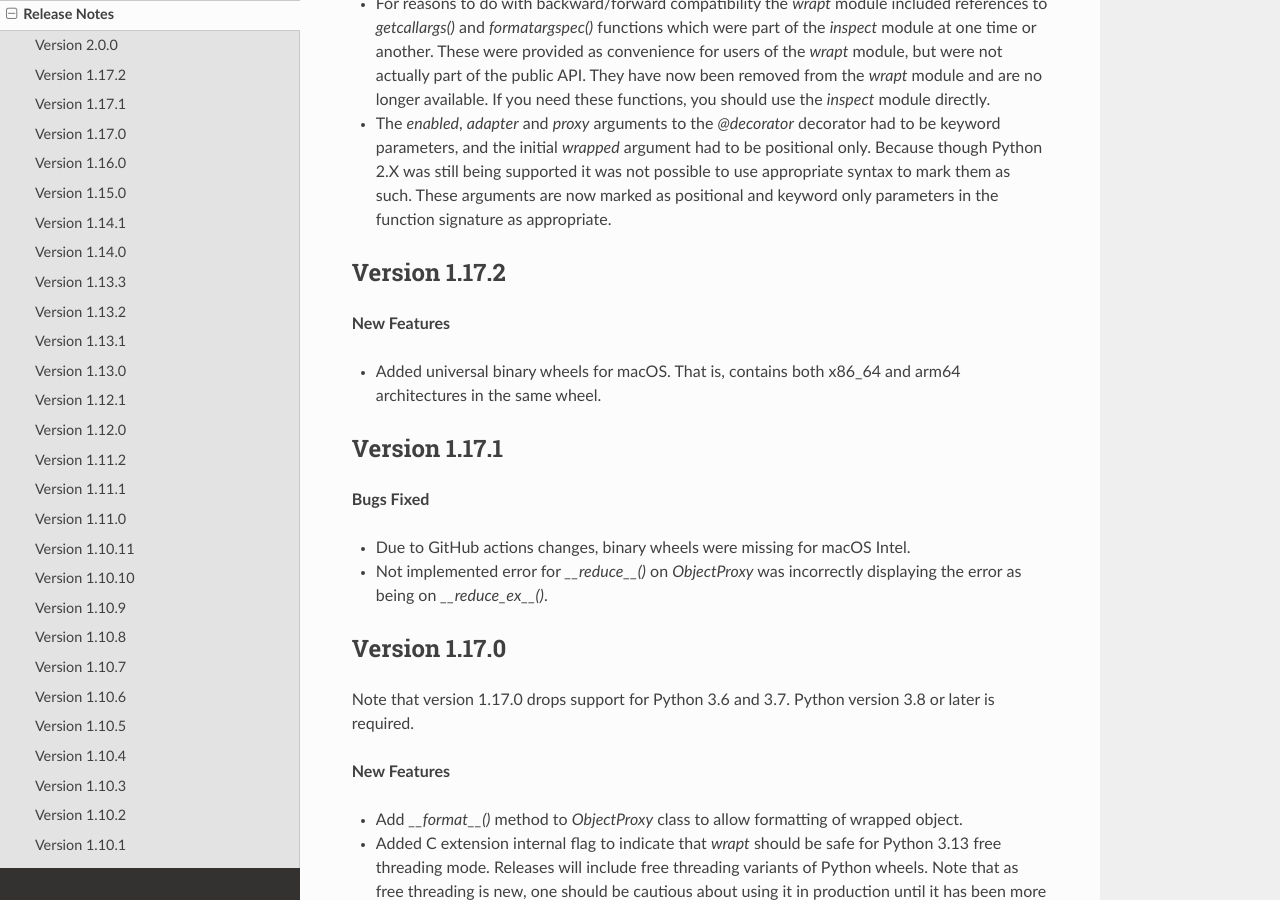
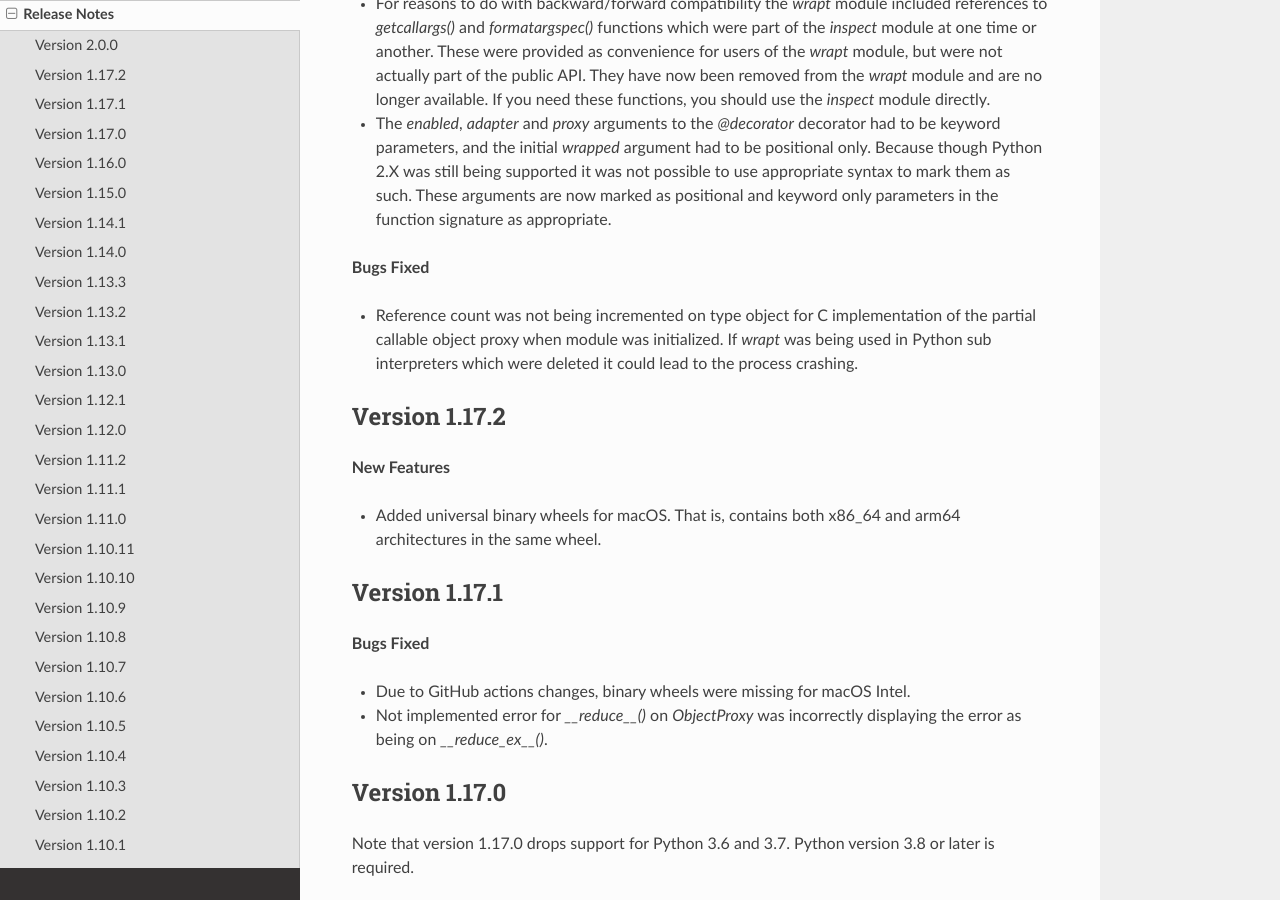
Before and after one commit to GrahamDumpleton/wrapt, a Sphinx documentation site: the page built from docs/changes.rst, in a window 1280 px wide and 900 px high, scrolled down 1040 px. Built offline with Sphinx 7.4.7 and the Read the Docs theme 3.1.0, drawn with Linux system fonts in a browser that asks for light colours.

Commit message:
Fix crash due to lack of reference count.

```diff
--- a/docs/changes.rst
+++ b/docs/changes.rst
@@ -63,6 +63,13 @@ these reasons a major version bump is being made.
   not possible to use appropriate syntax to mark them as such. These arguments
   are now marked as positional and keyword only parameters in the function
   signature as appropriate.
+
+**Bugs Fixed**
+
+* Reference count was not being incremented on type object for C implementation
+  of the partial callable object proxy when module was initialized. If `wrapt`
+  was being used in Python sub interpreters which were deleted it could lead
+  to the process crashing.
 
 Version 1.17.2
 --------------
```
Also changed, not shown: 1 other file.
